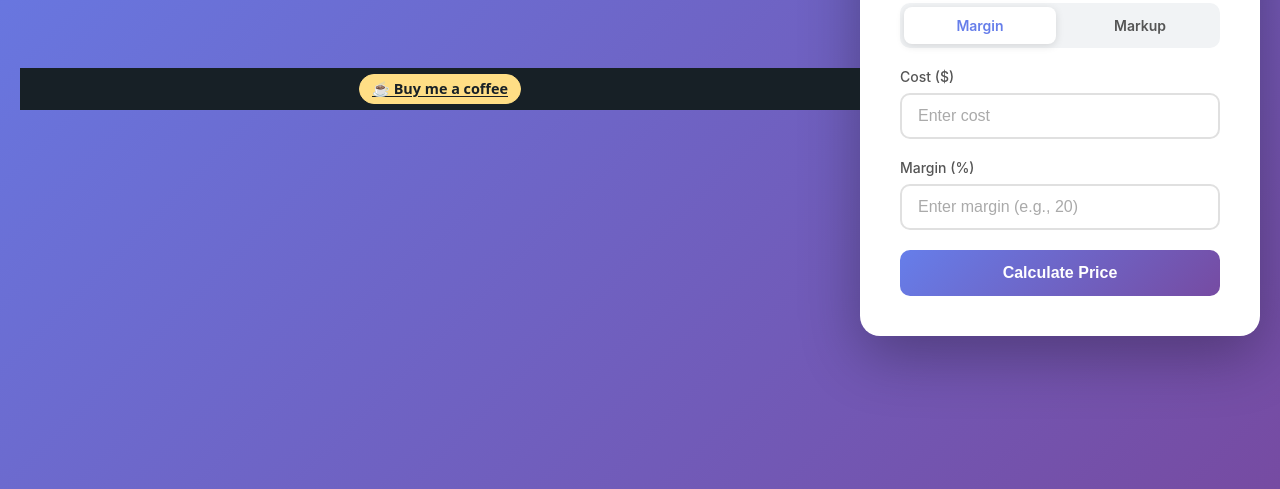
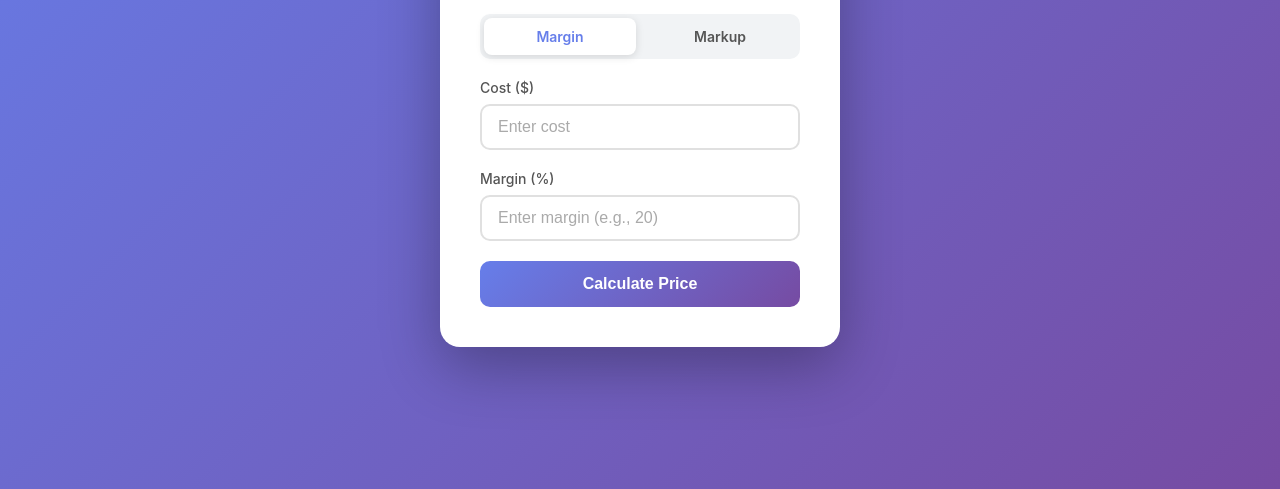
Before and after one commit to numerate64/margin, a plain HTML site: page index.html in a window 1280 px wide. Shown: the part 311-800 px from the top of the page. Drawn offline with Linux system fonts and the light colour scheme.

Commit message:
Keep support strip above centered calculator

```diff
--- a/index.html
+++ b/index.html
@@ -62,13 +62,15 @@
             background: var(--page-bg);
             min-height: 100vh;
             display: flex;
+            flex-direction: column;
             align-items: center;
-            justify-content: center;
+            justify-content: flex-start;
             padding: 20px;
             color: var(--text-primary);
         }
 
         .calculator {
+            margin: auto;
             background: var(--panel-bg);
             border-radius: 20px;
             box-shadow: 0 20px 60px var(--panel-shadow);
@@ -487,7 +489,8 @@
       .bmc-support {
         position: sticky; top: 0; z-index: 10000;
         display: flex; justify-content: center; align-items: center; box-sizing: border-box;
-        width: 100%; height: 42px; margin: 0; padding: 0 1rem;
+        flex: 0 0 42px; align-self: stretch; width: calc(100% + 40px); height: 42px;
+        margin: -20px -20px 0; padding: 0 1rem;
         background: #172026; color: #fff; text-align: center;
         font: 600 0.9rem/1.4 system-ui, sans-serif;
       }
```
